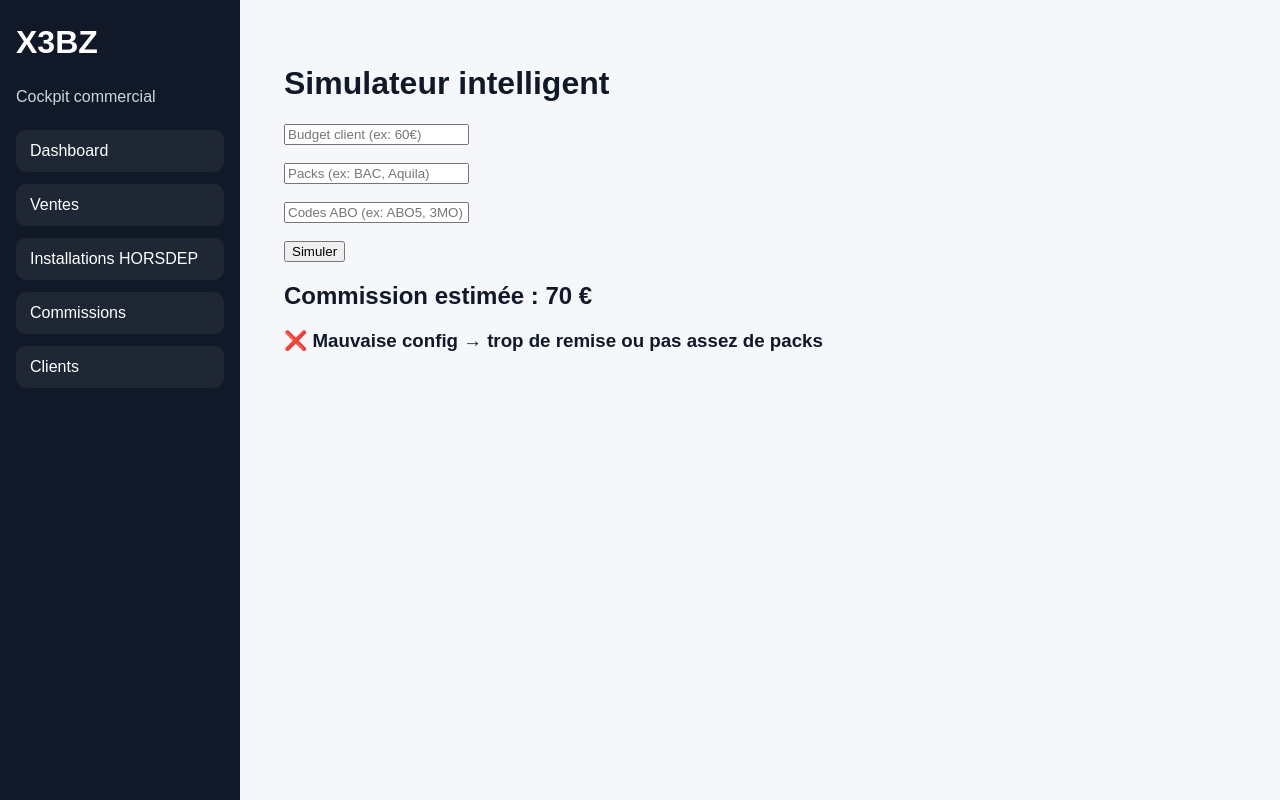
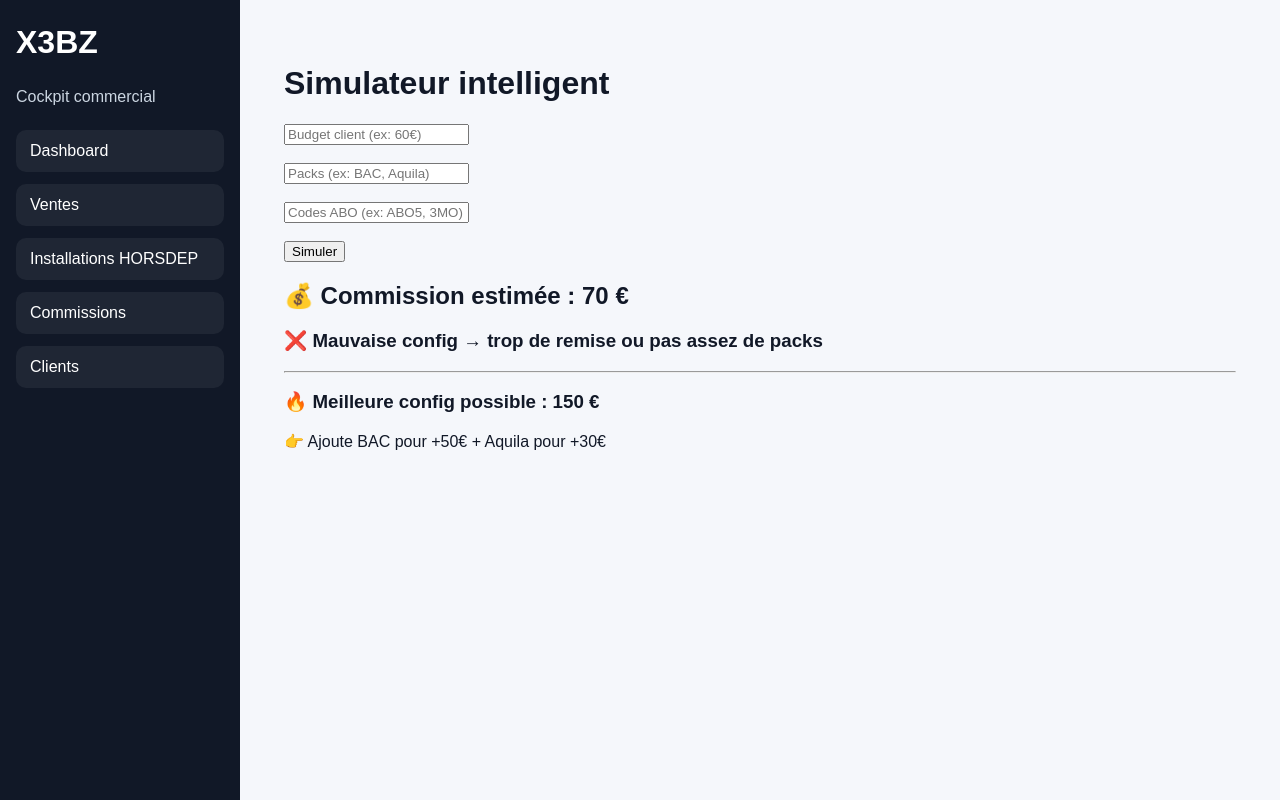
Before and after one commit to bargaouitarek-gif/X3BZ, a Next.js app: page /simulateur in a window 1280 px wide. Both pictures are taken after a click on the button "Simuler". Built offline with nearby package versions, Linux system fonts and the light colour scheme.

Commit message:
Refactor commission advice and add best config details

```diff
--- a/app/simulateur/page.tsx
+++ b/app/simulateur/page.tsx
@@ -44,9 +44,8 @@ export default function Page() {
       details.push("-40€ 6MO");
     }
 
-    // CONSEIL INTELLIGENT
+    // CONSEIL
     let conseil = "";
-
     if (commission < 100) {
       conseil = "❌ Mauvaise config → trop de remise ou pas assez de packs";
     } else if (commission < 150) {
@@ -55,10 +54,26 @@ export default function Page() {
       conseil = "🔥 Très bon choix → bonne config";
     }
 
+    // 🔥 MEILLEURE CONFIG (base intelligente simple)
+    let best = 70;
+    let bestText = "👉 Ajoute des packs pour augmenter ta commission";
+
+    if (!packs.toLowerCase().includes("bac")) {
+      best += 50;
+      bestText = "👉 Ajoute BAC pour +50€";
+    }
+
+    if (!packs.toLowerCase().includes("aquila")) {
+      best += 30;
+      bestText += " + Aquila pour +30€";
+    }
+
     setResultat({
       commission,
       details,
       conseil,
+      best,
+      bestText,
     });
   }
 
@@ -94,7 +109,7 @@ export default function Page() {
 
       {resultat && (
         <div style={{ marginTop: 20 }}>
-          <h2>Commission estimée : {resultat.commission} €</h2>
+          <h2>💰 Commission estimée : {resultat.commission} €</h2>
 
           <ul>
             {resultat.details.map((d: string, i: number) => (
@@ -103,8 +118,13 @@ export default function Page() {
           </ul>
 
           <h3>{resultat.conseil}</h3>
+
+          <hr />
+
+          <h3>🔥 Meilleure config possible : {resultat.best} €</h3>
+          <p>{resultat.bestText}</p>
         </div>
       )}
     </main>
   );
-        }
+          }
```
